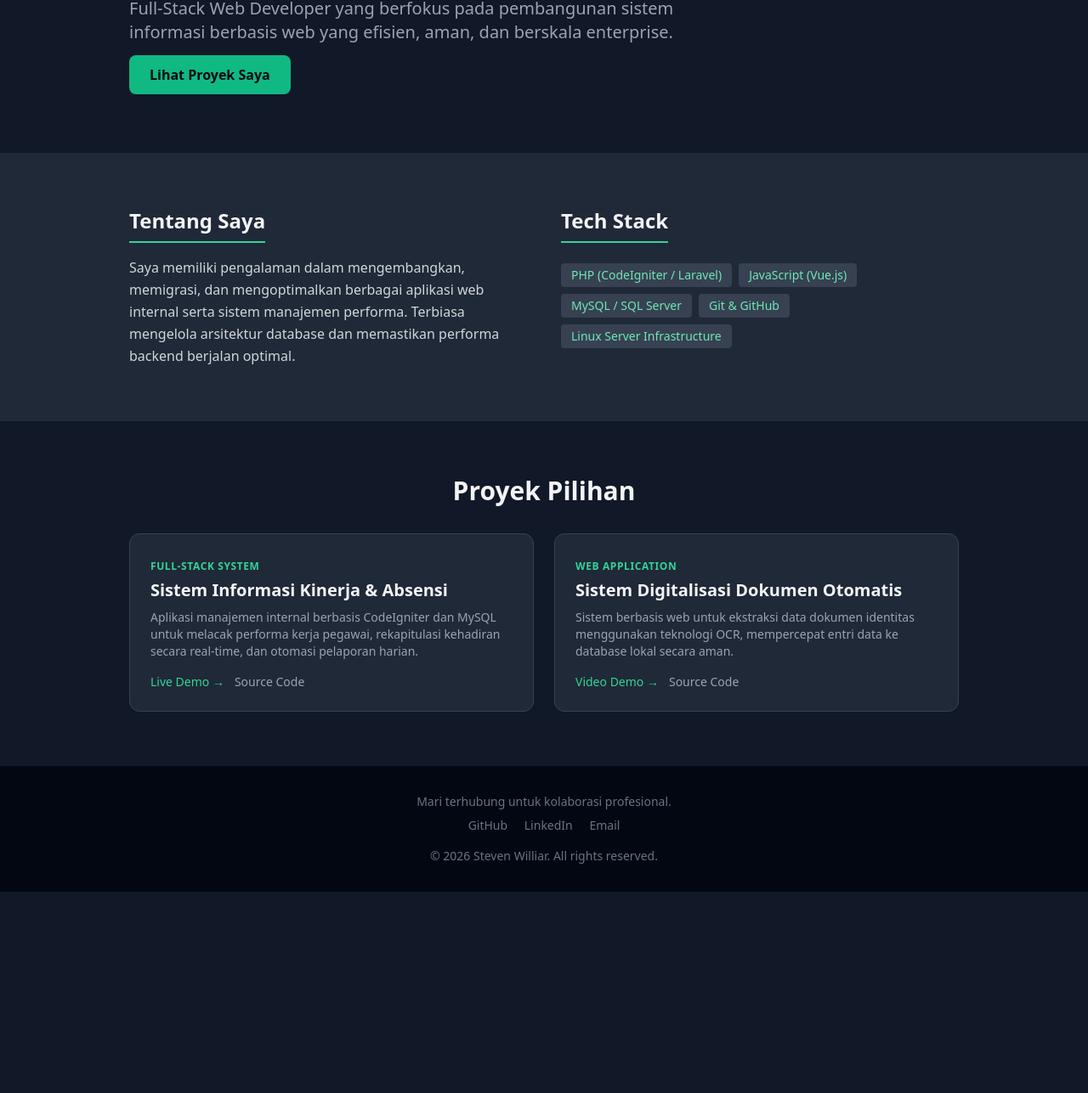
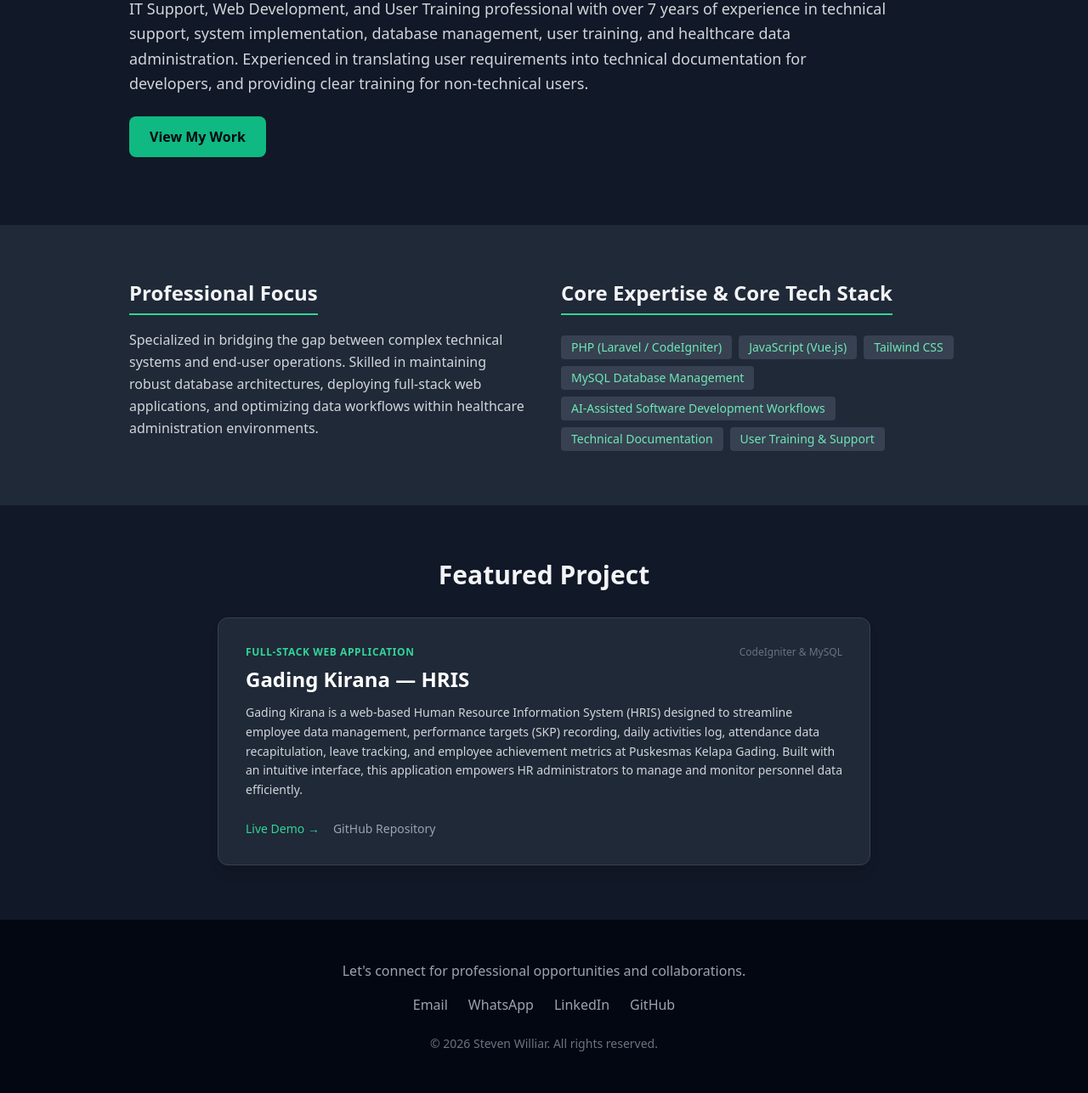
Before and after one commit to ZeeLly21/panjiwillyaa-github.io, a plain HTML site: page index.html in a window 1280 px wide. Shown: the part 224-1511 px from the top of the page at 85% size. Before the commit the page ends 1274 px from the top, so only its background shows below. Drawn offline with nearby package versions, Linux system fonts and the light colour scheme.

Commit message:
Revise index.html for updated portfolio content
Updated the HTML structure and content for the portfolio website, including changes to the navigation, hero section, about section, projects showcase, and footer.

```diff
--- a/index.html
+++ b/index.html
@@ -1,10 +1,10 @@
 <!DOCTYPE html>
-<html lang="id">
+<html lang="en">
 <head>
     <meta charset="UTF-8">
     <meta name="viewport" content="width=device-width, initial-scale=1.0">
-    <title>Steven Williar | Portofolio Web Developer</title>
-    <!-- Tailwind CSS untuk Styling Cepat & Modern -->
+    <title>Steven Williar | IT Support & Web Development Professional</title>
+    <!-- Tailwind CSS for Fast & Modern Styling -->
     <script src="https://cdn.tailwindcss.com"></script>
 </head>
 <body class="bg-gray-900 text-gray-100 font-sans">
@@ -13,18 +13,20 @@
     <nav class="p-6 max-w-5xl mx-auto flex justify-between items-center">
         <h1 class="text-xl font-bold text-emerald-400">SW.dev</h1>
         <div class="space-x-4">
-            <a href="#about" class="hover:text-emerald-400 transition">Tentang</a>
-            <a href="#projects" class="hover:text-emerald-400 transition">Proyek</a>
-            <a href="#contact" class="hover:text-emerald-400 transition">Kontak</a>
+            <a href="#about" class="hover:text-emerald-400 transition">About</a>
+            <a href="#projects" class="hover:text-emerald-400 transition">Projects</a>
+            <a href="#contact" class="hover:text-emerald-400 transition">Contact</a>
         </div>
     </nav>
 
     <!-- HERO SECTION -->
     <header class="max-w-5xl mx-auto px-6 py-20 text-center md:text-left md:flex md:items-center md:justify-between">
-        <div class="md:w-2/3">
-            <h2 class="text-4xl md:text-5xl font-extrabold mb-4">Halo, Saya <span class="text-emerald-400">Steven Williar</span></h2>
-            <p class="text-xl text-gray-400 mb-6">Full-Stack Web Developer yang berfokus pada pembangunan sistem informasi berbasis web yang efisien, aman, dan berskala enterprise.</p>
-            <a href="#projects" class="bg-emerald-500 text-gray-950 px-6 py-3 rounded-lg font-semibold hover:bg-emerald-400 transition">Lihat Proyek Saya</a>
+        <div class="w-full">
+            <h2 class="text-4xl md:text-5xl font-extrabold mb-4">Hi, I am <span class="text-emerald-400">Steven Williar</span></h2>
+            <p class="text-lg text-gray-300 leading-relaxed mb-6 max-w-4xl">
+                IT Support, Web Development, and User Training professional with over 7 years of experience in technical support, system implementation, database management, user training, and healthcare data administration. Experienced in translating user requirements into technical documentation for developers, and providing clear training for non-technical users.
+            </p>
+            <a href="#projects" class="bg-emerald-500 text-gray-950 px-6 py-3 rounded-lg font-semibold hover:bg-emerald-400 transition inline-block">View My Work</a>
         </div>
     </header>
 
@@ -32,17 +34,21 @@
     <section id="about" class="bg-gray-800 py-16">
         <div class="max-w-5xl mx-auto px-6 grid md:grid-cols-2 gap-10">
             <div>
-                <h3 class="text-2xl font-bold mb-4 border-b-2 border-emerald-400 pb-2 inline-block">Tentang Saya</h3>
-                <p class="text-gray-300 leading-relaxed">Saya memiliki pengalaman dalam mengembangkan, memigrasi, dan mengoptimalkan berbagai aplikasi web internal serta sistem manajemen performa. Terbiasa mengelola arsitektur database dan memastikan performa backend berjalan optimal.</p>
+                <h3 class="text-2xl font-bold mb-4 border-b-2 border-emerald-400 pb-2 inline-block">Professional Focus</h3>
+                <p class="text-gray-300 leading-relaxed">
+                    Specialized in bridging the gap between complex technical systems and end-user operations. Skilled in maintaining robust database architectures, deploying full-stack web applications, and optimizing data workflows within healthcare administration environments.
+                </p>
             </div>
             <div>
-                <h3 class="text-2xl font-bold mb-4 border-b-2 border-emerald-400 pb-2 inline-block">Tech Stack</h3>
+                <h3 class="text-2xl font-bold mb-4 border-b-2 border-emerald-400 pb-2 inline-block">Core Expertise & Core Tech Stack</h3>
                 <div class="flex flex-wrap gap-2 mt-2">
-                    <span class="bg-gray-700 px-3 py-1 rounded text-sm text-emerald-300">PHP (CodeIgniter / Laravel)</span>
+                    <span class="bg-gray-700 px-3 py-1 rounded text-sm text-emerald-300">PHP (Laravel / CodeIgniter)</span>
                     <span class="bg-gray-700 px-3 py-1 rounded text-sm text-emerald-300">JavaScript (Vue.js)</span>
-                    <span class="bg-gray-700 px-3 py-1 rounded text-sm text-emerald-300">MySQL / SQL Server</span>
-                    <span class="bg-gray-700 px-3 py-1 rounded text-sm text-emerald-300">Git & GitHub</span>
-                    <span class="bg-gray-700 px-3 py-1 rounded text-sm text-emerald-300">Linux Server Infrastructure</span>
+                    <span class="bg-gray-700 px-3 py-1 rounded text-sm text-emerald-300">Tailwind CSS</span>
+                    <span class="bg-gray-700 px-3 py-1 rounded text-sm text-emerald-300">MySQL Database Management</span>
+                    <span class="bg-gray-700 px-3 py-1 rounded text-sm text-emerald-300">AI-Assisted Software Development Workflows</span>
+                    <span class="bg-gray-700 px-3 py-1 rounded text-sm text-emerald-300">Technical Documentation</span>
+                    <span class="bg-gray-700 px-3 py-1 rounded text-sm text-emerald-300">User Training & Support</span>
                 </div>
             </div>
         </div>
@@ -50,28 +56,22 @@
 
     <!-- PROJECTS SHOWCASE -->
     <section id="projects" class="max-w-5xl mx-auto px-6 py-16">
-        <h3 class="text-3xl font-bold mb-8 text-center">Proyek Pilihan</h3>
-        <div class="grid md:grid-cols-2 gap-6">
+        <h3 class="text-3xl font-bold mb-8 text-center">Featured Project</h3>
+        <div class="max-w-3xl mx-auto">
 
-            <!-- Kartu Proyek 1 (Contoh Sistem Informasi Berbasis CI) -->
-            <div class="bg-gray-800 p-6 rounded-xl border border-gray-700 hover:border-emerald-500 transition">
-                <span class="text-xs text-emerald-400 font-semibold uppercase tracking-wider">Full-Stack System</span>
-                <h4 class="text-xl font-bold mt-1 mb-2">Sistem Informasi Kinerja & Absensi</h4>
-                <p class="text-gray-400 text-sm mb-4">Aplikasi manajemen internal berbasis CodeIgniter dan MySQL untuk melacak performa kerja pegawai, rekapitulasi kehadiran secara real-time, dan otomasi pelaporan harian.</p>
-                <div class="flex space-x-3 text-sm">
-                    <a href="#" class="text-emerald-400 hover:underline">Live Demo →</a>
-                    <a href="#" class="text-gray-400 hover:underline">Source Code</a>
+            <!-- Project Card: Kirana Gading / HRIS -->
+            <div class="bg-gray-800 p-8 rounded-xl border border-gray-700 hover:border-emerald-500 transition shadow-lg">
+                <div class="flex justify-between items-start mb-2">
+                    <span class="text-xs text-emerald-400 font-semibold uppercase tracking-wider">Full-Stack Web Application</span>
+                    <span class="text-xs text-gray-500">CodeIgniter & MySQL</span>
                 </div>
-            </div>
-
-            <!-- Kartu Proyek 2 (Contoh Proyek Integrasi / OCR / Lainnya) -->
-            <div class="bg-gray-800 p-6 rounded-xl border border-gray-700 hover:border-emerald-500 transition">
-                <span class="text-xs text-emerald-400 font-semibold uppercase tracking-wider">Web Application</span>
-                <h4 class="text-xl font-bold mt-1 mb-2">Sistem Digitalisasi Dokumen Otomatis</h4>
-                <p class="text-gray-400 text-sm mb-4">Sistem berbasis web untuk ekstraksi data dokumen identitas menggunakan teknologi OCR, mempercepat entri data ke database lokal secara aman.</p>
-                <div class="flex space-x-3 text-sm">
-                    <a href="#" class="text-emerald-400 hover:underline">Video Demo →</a>
-                    <a href="#" class="text-gray-400 hover:underline">Source Code</a>
+                <h4 class="text-2xl font-bold mb-3 text-white">Gading Kirana — HRIS</h4>
+                <p class="text-gray-300 text-sm leading-relaxed mb-6">
+                    Gading Kirana is a web-based Human Resource Information System (HRIS) designed to streamline employee data management, performance targets (SKP) recording, daily activities log, attendance data recapitulation, leave tracking, and employee achievement metrics at Puskesmas Kelapa Gading. Built with an intuitive interface, this application empowers HR administrators to manage and monitor personnel data efficiently.
+                </p>
+                <div class="flex space-x-4 text-sm font-medium">
+                    <a href="#" class="text-emerald-400 hover:text-emerald-300 transition">Live Demo →</a>
+                    <a href="#" class="text-gray-400 hover:text-gray-300 transition">GitHub Repository</a>
                 </div>
             </div>
 
@@ -79,12 +79,20 @@
     </section>
 
     <!-- FOOTER / CONTACT -->
-    <footer id="contact" class="bg-gray-950 py-8 text-center text-gray-500 text-sm">
-        <p class="mb-2">Mari terhubung untuk kolaborasi profesional.</p>
-        <div class="space-x-4 mb-4">
-            <a href="#" class="hover:text-emerald-400">GitHub</a>
-            <a href="#" class="hover:text-emerald-400">LinkedIn</a>
-            <a href="#" class="hover:text-emerald-400">Email</a>
+    <footer id="contact" class="bg-gray-950 py-12 text-center text-gray-500 text-sm">
+        <p class="mb-4 text-gray-400 text-base">Let's connect for professional opportunities and collaborations.</p>
+        <div class="flex justify-center space-x-6 mb-6 text-base">
+            <!-- Email (menggunakan mailto agar langsung membuka aplikasi email) -->
+            <a href="mailto:willyandha@gmail.com" class="text-gray-400 hover:text-emerald-400 transition">Email</a>
+
+            <!-- WhatsApp (menggunakan wa.me agar langsung ke chat) -->
+            <a href="https://wa.me/6281316811290" target="_blank" rel="noopener noreferrer" class="text-gray-400 hover:text-emerald-400 transition">WhatsApp</a>
+
+            <!-- LinkedIn -->
+            <a href="https://www.linkedin.com/in/panji-willy-andhana-agustino-803059153/" target="_blank" rel="noopener noreferrer" class="text-gray-400 hover:text-emerald-400 transition">LinkedIn</a>
+
+            <!-- GitHub (Tautan disiapkan, bisa diisi nanti jika sudah ada repositori public) -->
+            <a href="#" class="text-gray-400 hover:text-emerald-400 transition">GitHub</a>
         </div>
         <p>&copy; 2026 Steven Williar. All rights reserved.</p>
     </footer>
```
